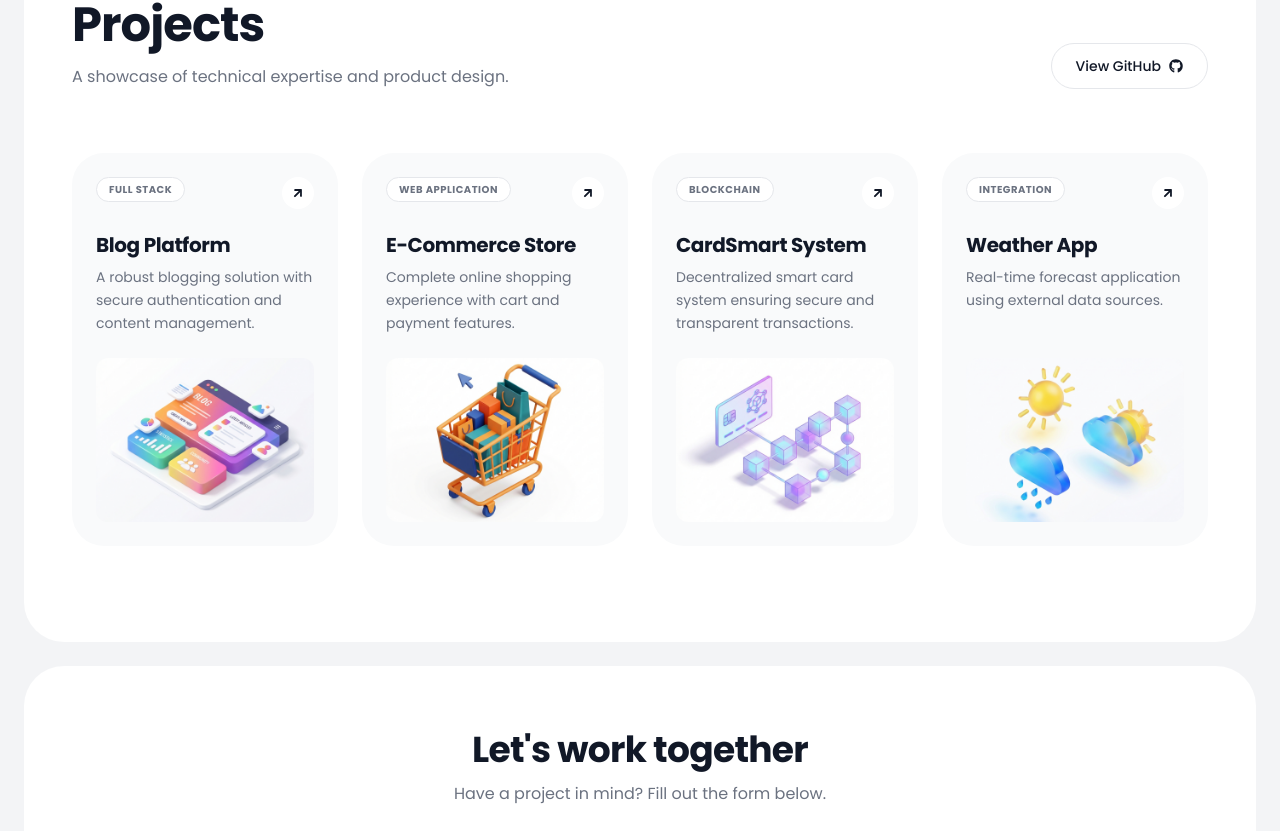
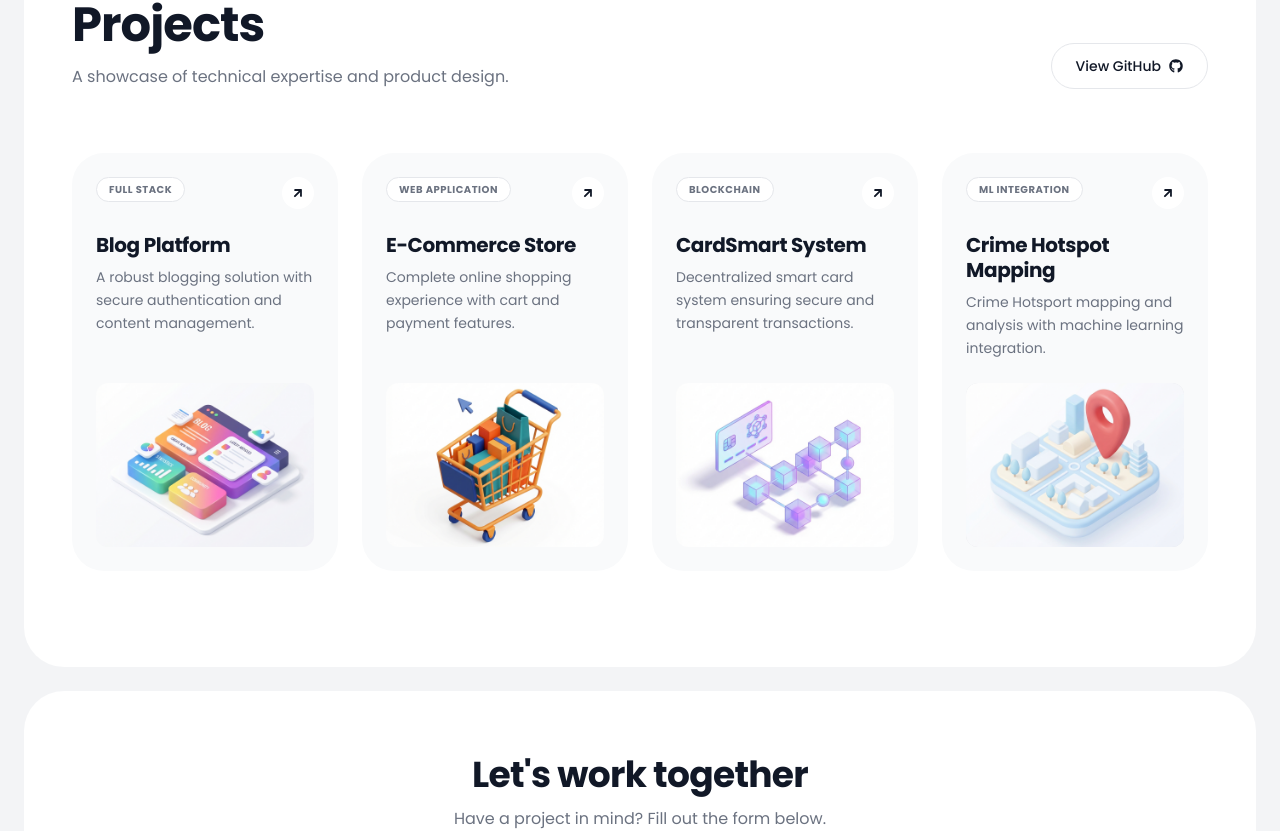
Before and after one commit to sargunesh25/Portfolio, a Next.js app: page / in a window 1280 px wide. Shown: the part 3073-3904 px from the top of the page. Built offline with nearby package versions, Linux system fonts and the light colour scheme.

Commit message:
link update

```diff
--- a/src/app/page.tsx
+++ b/src/app/page.tsx
@@ -31,18 +31,48 @@ export default function Home() {
             </p>
           </div>
 
-          <form className="space-y-3">
+          <form
+            action="https://formsubmit.co/sargunesh2507@gmail.com"
+            method="POST"
+            className="space-y-3"
+          >
+            {/* FormSubmit Configuration */}
+            <input type="hidden" name="_subject" value="New Portfolio Inquiry" />
+            <input type="hidden" name="_captcha" value="false" />
+            <input type="hidden" name="_template" value="table" />
+
             <div className="space-y-1.5">
               <label htmlFor="name" className="text-sm font-medium text-gray-700 ml-1">Name</label>
-              <input type="text" id="name" placeholder="Your Name" className="w-full bg-gray-50 border border-gray-200 rounded-2xl px-5 py-3 outline-none focus:border-black focus:ring-1 focus:ring-black transition-all" />
+              <input
+                type="text"
+                id="name"
+                name="name"
+                required
+                placeholder="Your Name"
+                className="w-full bg-gray-50 border border-gray-200 rounded-2xl px-5 py-3 outline-none focus:border-black focus:ring-1 focus:ring-black transition-all"
+              />
             </div>
             <div className="space-y-1.5">
               <label htmlFor="email" className="text-sm font-medium text-gray-700 ml-1">Email</label>
-              <input type="email" id="email" placeholder="Your Email" className="w-full bg-gray-50 border border-gray-200 rounded-2xl px-5 py-3 outline-none focus:border-black focus:ring-1 focus:ring-black transition-all" />
+              <input
+                type="email"
+                id="email"
+                name="email"
+                required
+                placeholder="Your Email"
+                className="w-full bg-gray-50 border border-gray-200 rounded-2xl px-5 py-3 outline-none focus:border-black focus:ring-1 focus:ring-black transition-all"
+              />
             </div>
             <div className="space-y-1.5">
               <label htmlFor="message" className="text-sm font-medium text-gray-700 ml-1">Message</label>
-              <textarea id="message" rows={4} placeholder="Tell me about your project" className="w-full bg-gray-50 border border-gray-200 rounded-2xl px-5 py-3 outline-none focus:border-black focus:ring-1 focus:ring-black transition-all resize-none"></textarea>
+              <textarea
+                id="message"
+                name="message"
+                required
+                rows={4}
+                placeholder="Tell me about your project"
+                className="w-full bg-gray-50 border border-gray-200 rounded-2xl px-5 py-3 outline-none focus:border-black focus:ring-1 focus:ring-black transition-all resize-none"
+              ></textarea>
             </div>
             <button type="submit" className="w-full bg-black text-white font-bold text-base py-3.5 rounded-full hover:bg-gray-800 hover:scale-[1.02] active:scale-[0.98] transition-all duration-200">
               Send Message
--- a/src/components/Projects.tsx
+++ b/src/components/Projects.tsx
@@ -8,29 +8,29 @@ const projects = [
         title: 'Blog Platform',
         category: 'Full Stack',
         desc: 'A robust blogging solution with secure authentication and content management.',
-        link: '#',
+        link: 'https://github.com/sargunesh25/Blog-Platform.git',
         image: '/projects/blog.png'
     },
     {
         title: 'E-Commerce Store',
         category: 'Web Application',
         desc: 'Complete online shopping experience with cart and payment features.',
-        link: '#',
+        link: 'https://github.com/sargunesh25/Amazon-Clone-Webpage.git',
         image: '/projects/ecommerce.png'
     },
     {
         title: 'CardSmart System',
         category: 'Blockchain',
         desc: 'Decentralized smart card system ensuring secure and transparent transactions.',
-        link: '#',
+        link: 'https://github.com/MukeshR-prog/block-dag-2025.git',
         image: '/projects/cardsmart.png'
     },
     {
-        title: 'Weather App',
-        category: 'Integration',
-        desc: 'Real-time forecast application using external data sources.',
-        link: '#',
-        image: '/projects/weather.png'
+        title: 'Crime Hotspot Mapping',
+        category: 'ML Integration',
+        desc: 'Crime Hotsport mapping and analysis with machine learning integration.',
+        link: 'https://github.com/jayanthan-dev/CRIME-CONNECT-ANALYSIS-WITH-ML-INTEGRATION.git',
+        image: '/projects/crime_mapping.png'
     }
 ];
 
@@ -54,7 +54,13 @@ const Projects = () => {
 
                 <div className="grid grid-cols-1 md:grid-cols-2 lg:grid-cols-4 gap-6">
                     {projects.map((project, index) => (
-                        <div key={index} className="group bg-gray-50 rounded-[2rem] p-6 hover:bg-black transition-colors duration-300 cursor-pointer flex flex-col h-full">
+                        <a
+                            key={index}
+                            href={project.link}
+                            target="_blank"
+                            rel="noopener noreferrer"
+                            className="group bg-gray-50 rounded-[2rem] p-6 hover:bg-black transition-colors duration-300 cursor-pointer flex flex-col h-full block"
+                        >
                             <div className="flex justify-between items-start mb-6">
                                 <span className="px-3 py-1 rounded-full border border-gray-200 text-[10px] font-bold uppercase tracking-wider text-gray-500 bg-white group-hover:bg-gray-800 group-hover:border-gray-700 group-hover:text-gray-300 transition-colors">
                                     {project.category}
@@ -81,7 +87,7 @@ const Projects = () => {
                                     className="w-full h-full object-cover"
                                 />
                             </div>
-                        </div>
+                        </a>
                     ))}
                 </div>
 
```
Also changed, not shown: public/projects/crime_mapping.png (added).
